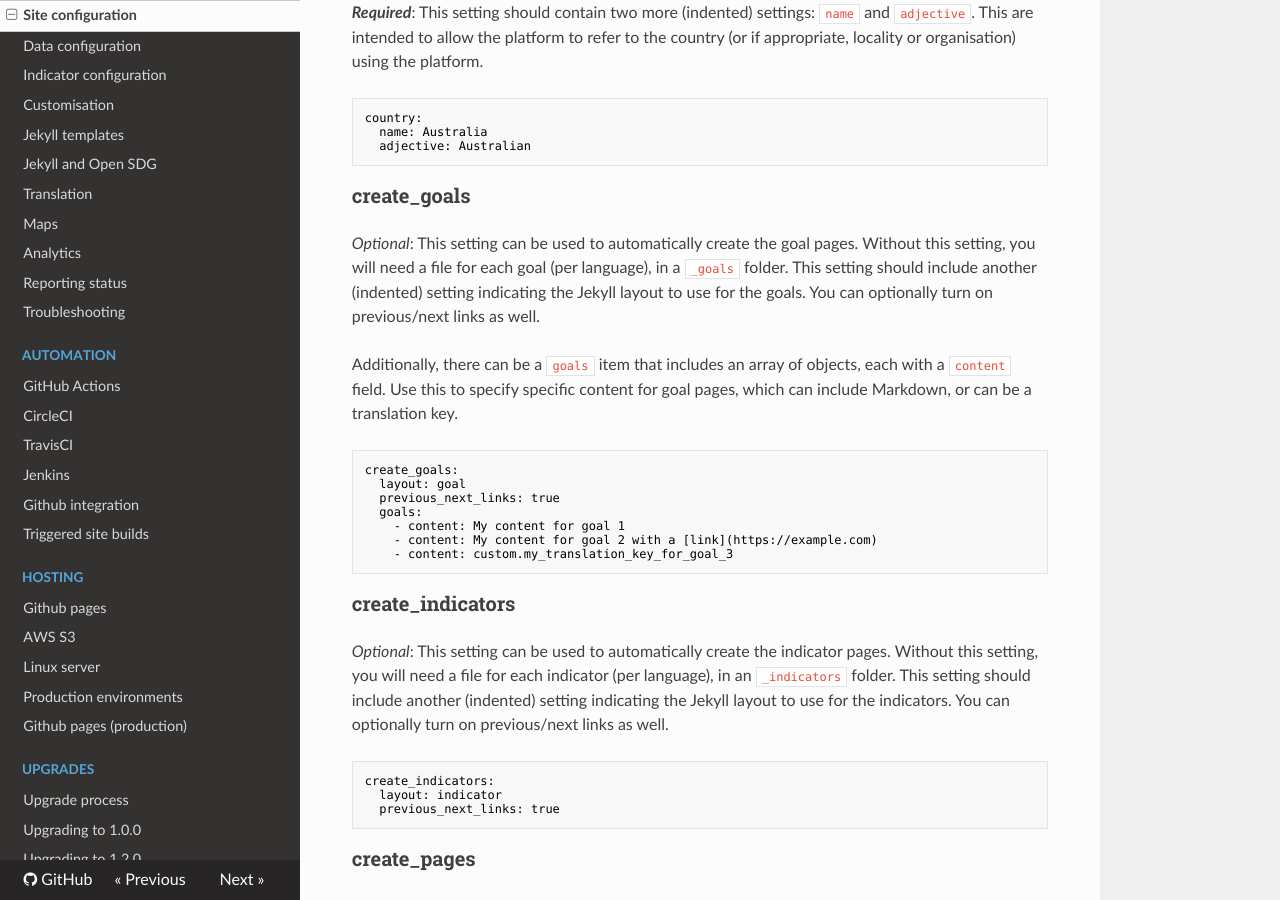
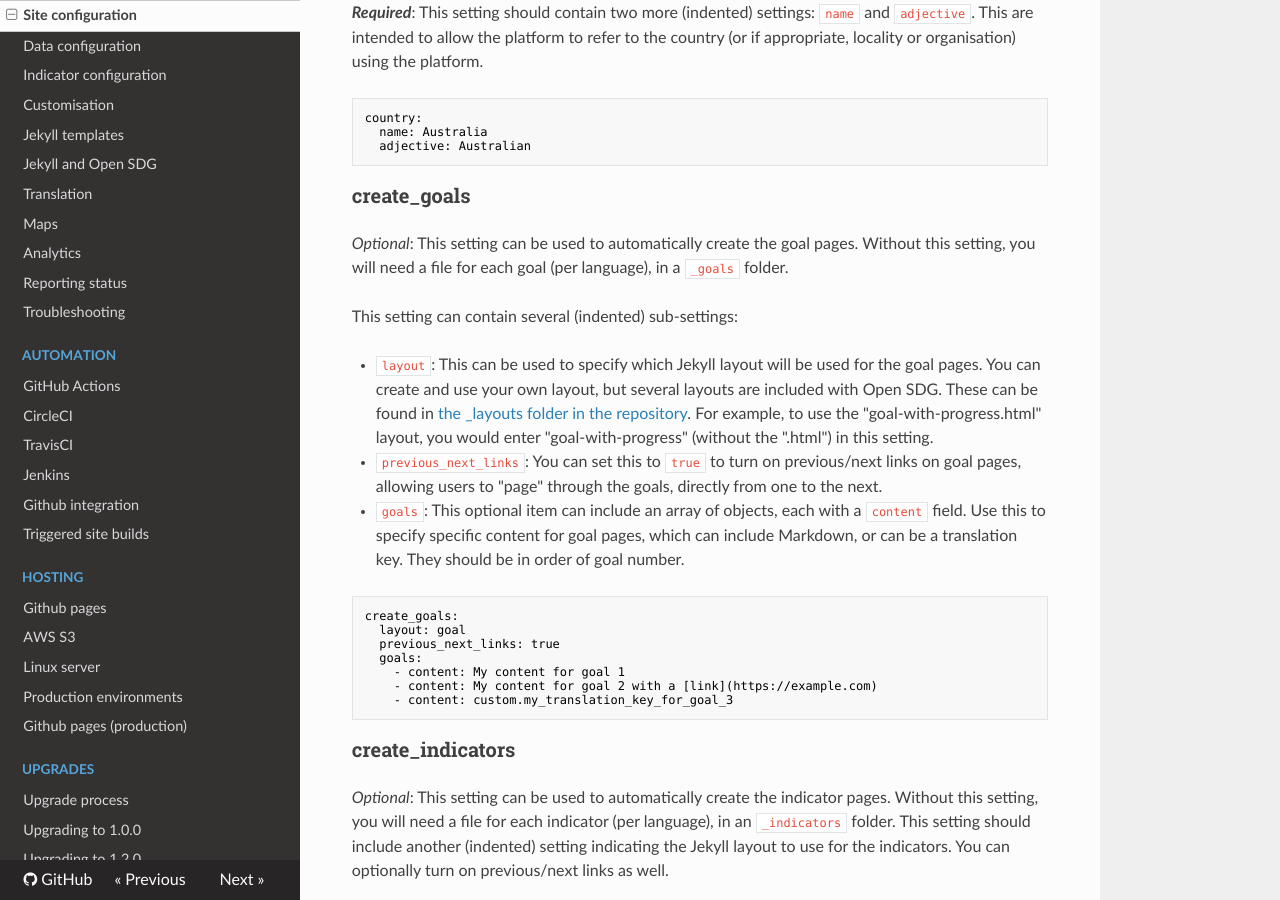
Before and after one commit to open-sdg/open-sdg, an MkDocs documentation site: the page built from docs/configuration.md, in a window 1280 px wide and 900 px high, scrolled down 3691 px. Built offline with MkDocs 1.6.1, drawn with Linux system fonts in a browser that asks for light colours; nearby versions of some CDN libraries; old or Windows-style settings are respelled for this version of MkDocs; some of the changed text lies outside the part shown.

Commit message:
Documentation tweaks

````diff
--- a/docs/configuration.md
+++ b/docs/configuration.md
@@ -155,9 +155,13 @@ country:
 
 ### create_goals
 
-_Optional_: This setting can be used to automatically create the goal pages. Without this setting, you will need a file for each goal (per language), in a `_goals` folder. This setting should include another (indented) setting indicating the Jekyll layout to use for the goals. You can optionally turn on previous/next links as well.
+_Optional_: This setting can be used to automatically create the goal pages. Without this setting, you will need a file for each goal (per language), in a `_goals` folder.
 
-Additionally, there can be a `goals` item that includes an array of objects, each with a `content` field. Use this to specify specific content for goal pages, which can include Markdown, or can be a translation key.
+This setting can contain several (indented) sub-settings:
+
+* `layout`: This can be used to specify which Jekyll layout will be used for the goal pages. You can create and use your own layout, but several layouts are included with Open SDG. These can be found in [the _layouts folder in the repository](https://github.com/open-sdg/open-sdg/tree/master/_layouts). For example, to use the "goal-with-progress.html" layout, you would enter "goal-with-progress" (without the ".html") in this setting.
+* `previous_next_links`: You can set this to `true` to turn on previous/next links on goal pages, allowing users to "page" through the goals, directly from one to the next.
+* `goals`: This optional item can include an array of objects, each with a `content` field. Use this to specify specific content for goal pages, which can include Markdown, or can be a translation key. They should be in order of goal number.
 
 ```nohighlight
 create_goals:
@@ -771,6 +775,8 @@ progress_status:
 ```
 
 As always, for multilingual support, the label/alt/heading settings can refer to translation keys.
+
+For more information on how to use these status types, see the [indicator configuration setting for `progress_status`](indicator-configuration.md#progress_status).
 
 ### remote_data_prefix
 
````
Also changed, not shown: other parts of docs/configuration.md (+1 -1 lines).
